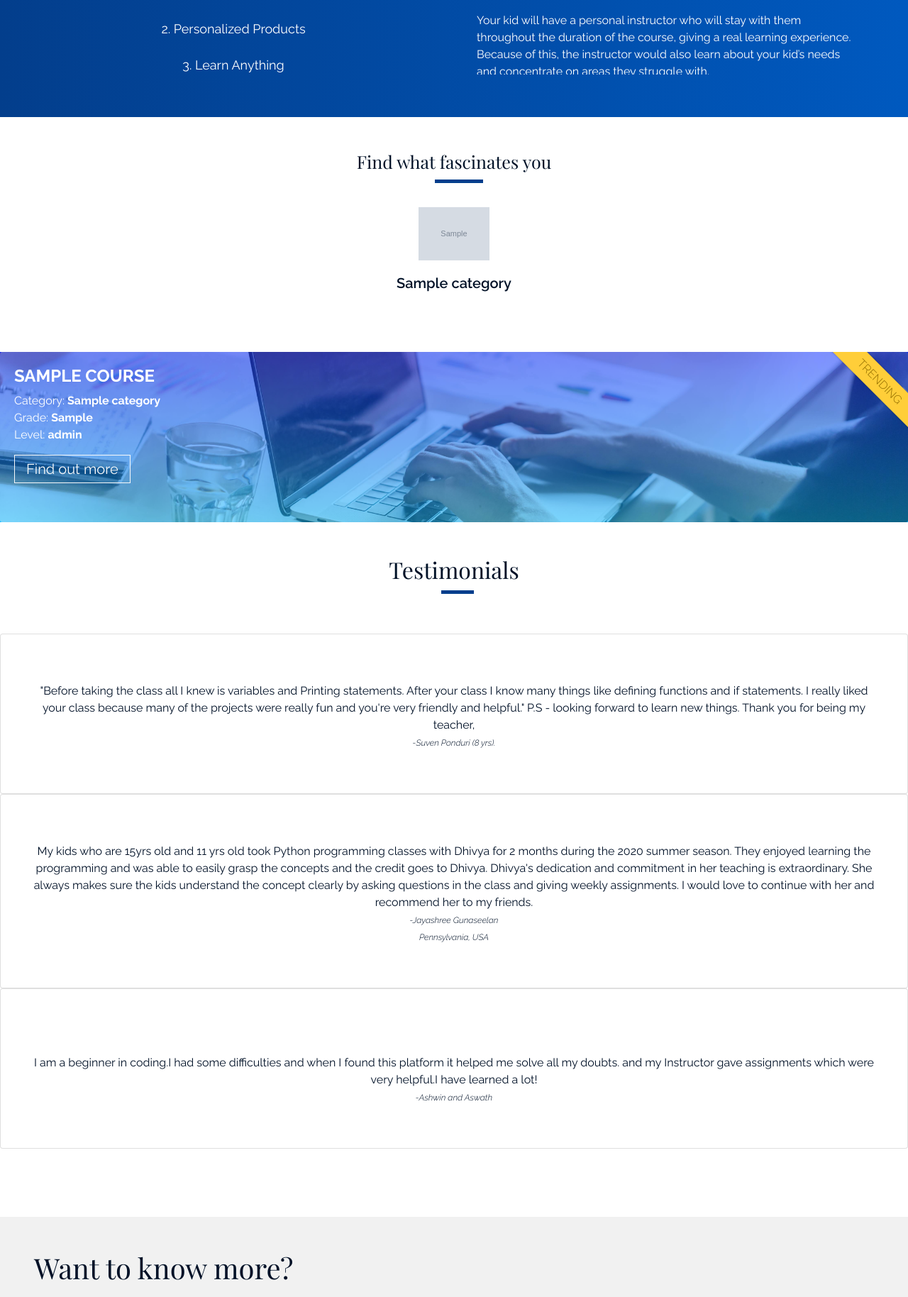
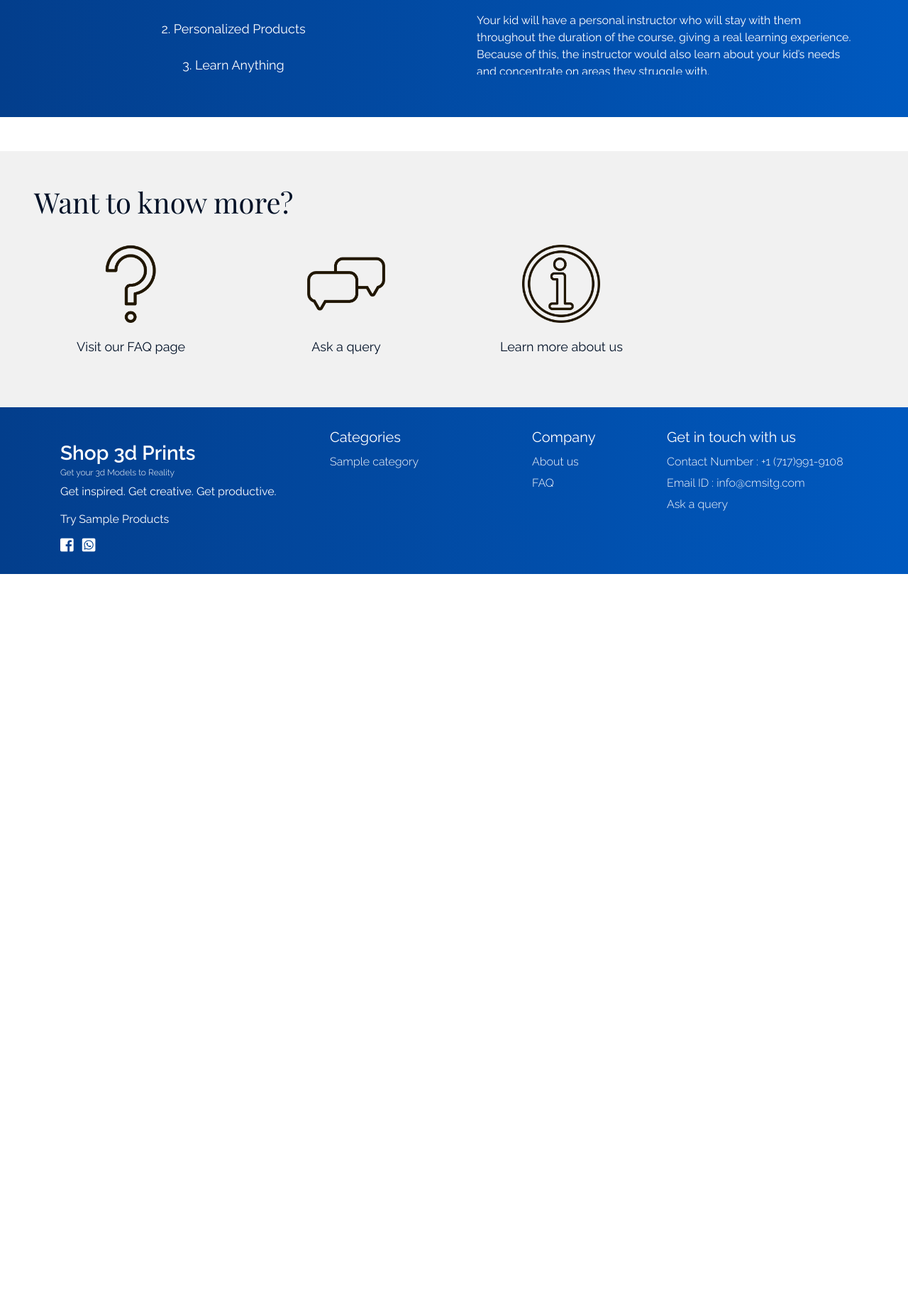
Before and after one commit to rsreevishal/Shop3DPrints, a Django app: template templates/landing/index.html in a window 1280 px wide. Shown: the part 704-2532 px from the top of the page at 71% size. After the commit the page ends 1513 px from the top, so only its background shows below. Run offline with Django 3.2, Linux system fonts and the light colour scheme; the template is opened without the code that fills it: most values are stand-ins (such as "Sample title", 1, 10 or a date in 2020); grey boxes marked "Sample" are stand-in pictures; parts of the project's set-up code (start-up, migrations or seed data) failed here and were passed over; some libraries are stand-ins or nearby versions.

Commit message:
Header Names Changed for all Pages

```diff
--- a/templates/landing/about-us.html
+++ b/templates/landing/about-us.html
@@ -2,7 +2,7 @@
 {% load static %}
 
 {% block head %}
-    <title>CMS Online Academy | About Us</title>
+    <title>Shop 3d Prints | About Us</title>
 {% endblock %}
 
 {% block landing-body %}
--- a/templates/landing/faq.html
+++ b/templates/landing/faq.html
@@ -2,7 +2,7 @@
 {% load static %}
 
 {% block head %}
-    <title>CMS Online Academy | FAQ</title>
+    <title>Shop 3d Prints | FAQ</title>
 {% endblock %}
 
 {% block landing-body %}
--- a/templates/landing/index.html
+++ b/templates/landing/index.html
@@ -108,48 +108,48 @@
         </div>
     </section>
 
-    <!-- FIND WHAT FASCINATES YOU -->
-    <section class="container mb-3 centered text-center">
-        <h1 class="head" style="font-size: 25px;">Find what fascinates you</h1>
-        <ul class="icon-text list-unstyled list-inline py-2">
-            {% for category in all_categories %}
-                <a href="{% url 'product-offered' category.id %}">
-                    <li class="list-inline-item text-center">
-                        {% if category.thumbnail %}
-                            <img src="{{ category.thumbnail.url }}" alt="course-img"><br>{{ category.name }}
-                        {% else %}
-                            <img src="{% static 'images/300.png' %}" alt="course-img">
-                        {% endif %}
-                    </li>
-                </a>
-            {% endfor %}
-        </ul>
-    </section>
+<!--    &lt;!&ndash; FIND WHAT FASCINATES YOU &ndash;&gt;-->
+<!--    <section class="container mb-3 centered text-center">-->
+<!--        <h1 class="head" style="font-size: 25px;">Find what fascinates you</h1>-->
+<!--        <ul class="icon-text list-unstyled list-inline py-2">-->
+<!--            {% for category in all_categories %}-->
+<!--                <a href="{% url 'product-offered' category.id %}">-->
+<!--                    <li class="list-inline-item text-center">-->
+<!--                        {% if category.thumbnail %}-->
+<!--                            <img src="{{ category.thumbnail.url }}" alt="course-img"><br>{{ category.name }}-->
+<!--                        {% else %}-->
+<!--                            <img src="{% static 'images/300.png' %}" alt="course-img">-->
+<!--                        {% endif %}-->
+<!--                    </li>-->
+<!--                </a>-->
+<!--            {% endfor %}-->
+<!--        </ul>-->
+<!--    </section>-->
 
 
 
-    <!-- TRENDING COURSES -->
-    <section class="card-group py-5">
-        {% for course in trending %}
-            <div class=" card trending-course" id="{% if forloop.counter0 %}pink{% else %}blue{% endif %}-trend"
-                 style="margin-bottom: 0px;">
-                <img src="{% static 'images/banner1.jpg' %}" class="card-img" alt="course-img">
-                <div class="card-img-overlay">
-                    <div class="ribbon-container">
-                        <div class="ribbon">trending</div>
-                    </div>
-                    <h5 class="text-white">{{ course.name }}</h5>
-                    <ul class="list-unstyled text-small text-white">
-                        <li>Category: <strong>{{ course.category.category }}</strong></li>
-                        <li>Grade: <strong>{{ course.get_grade_display }}</strong></li>
-                        <li>Level: <strong>{{ course.level }}</strong></li>
-                    </ul>
-                    <button type="button" class="btn btn-outline-light find-out-btn-light p-1 px-3">Find out more
-                    </button>
-                </div>
-            </div>
-        {% endfor %}
-    </section>
+<!--    &lt;!&ndash; TRENDING COURSES &ndash;&gt;-->
+<!--    <section class="card-group py-5">-->
+<!--        {% for course in trending %}-->
+<!--            <div class=" card trending-course" id="{% if forloop.counter0 %}pink{% else %}blue{% endif %}-trend"-->
+<!--                 style="margin-bottom: 0px;">-->
+<!--                <img src="{% static 'images/banner1.jpg' %}" class="card-img" alt="course-img">-->
+<!--                <div class="card-img-overlay">-->
+<!--                    <div class="ribbon-container">-->
+<!--                        <div class="ribbon">trending</div>-->
+<!--                    </div>-->
+<!--                    <h5 class="text-white">{{ course.name }}</h5>-->
+<!--                    <ul class="list-unstyled text-small text-white">-->
+<!--                        <li>Category: <strong>{{ course.category.category }}</strong></li>-->
+<!--                        <li>Grade: <strong>{{ course.get_grade_display }}</strong></li>-->
+<!--                        <li>Level: <strong>{{ course.level }}</strong></li>-->
+<!--                    </ul>-->
+<!--                    <button type="button" class="btn btn-outline-light find-out-btn-light p-1 px-3">Find out more-->
+<!--                    </button>-->
+<!--                </div>-->
+<!--            </div>-->
+<!--        {% endfor %}-->
+<!--    </section>-->
 
 
     <!-- FRESH COURSES -->
@@ -184,41 +184,41 @@
 
     <!-- TESTIMONIALS -->
 
-    <section class="testimonials pb-5 text-center centered">
-        <h1 class="head">Testimonials</h1>
-        <div id="carousel-test" class="carousel slide" data-ride="carousel" pause="hover">
-            <!-- <ol class="carousel-indicators">
-                <li data-target="#carousel-test" data-slide-to="0" class="active"></li>
-                <li data-target="#carousel-test" data-slide-to="1"></li>
-                <li data-target="#carousel-test" data-slide-to="2"></li>
-            </ol> -->
-            <div class="carousel-inner pt-5 pb-5">
-                <div class="carousel-item active" data-interval="5000">
-                    <center>
-                        <div class="items">
-                            <div class="card">
-                                <div class="card-body"><p class="p-4 text-small-bold">
-                                    <br>
-                                    "Before taking the class all I knew is variables and Printing statements. After your class I know many things like defining functions and if statements. I really liked your class because many of the projects were really fun and you're very friendly and helpful."
-                                    P.S - looking forward to learn new things.
-                                    Thank you for being my teacher,
-                                    <br><em class="text-tiny">-Suven Ponduri (8 yrs).</em></p>
-                                </div>
-<!--                                 <img src="{% static 'images/test1.jpg' %}"/> -->
-                            </div>
-                            <div class="card">
-                                <div class="card-body"><p class="p-4 text-small-bold"><br>My kids who are 15yrs old and 11 yrs old took Python programming classes with Dhivya for 2 months during the 2020 summer season. They enjoyed learning the programming and was able to easily grasp the concepts and the credit goes to Dhivya.
- Dhivya's  dedication and commitment in her teaching is extraordinary. She  always makes sure the kids understand the concept clearly  by asking questions in the class and giving weekly assignments. I would love to continue with her and recommend her to my friends.<br><em class="text-tiny">-Jayashree Gunaseelan<br>Pennsylvania, USA</em></p></div>
-<!--                                 <img src="{% static 'images/test2.jpg' %}"/> -->
-                            </div>
-                            <div class="card">
-                                <div class="card-body"><p class="p-4 text-small-bold"><br><br>I am a beginner in coding.I had some difficulties and when I found this platform it helped me solve all my doubts.
-and my Instructor gave assignments which were very helpful.I have learned a lot!<br><em class="text-tiny">-Ashwin and Aswath</em></p></div>
-<!--                                 <img src="{% static 'images/test3.jpg' %}"/> -->
-                            </div>
-                        </div>
-                    </center>
-                </div>
+<!--    <section class="testimonials pb-5 text-center centered">-->
+<!--        <h1 class="head">Testimonials</h1>-->
+<!--        <div id="carousel-test" class="carousel slide" data-ride="carousel" pause="hover">-->
+<!--            &lt;!&ndash; <ol class="carousel-indicators">-->
+<!--                <li data-target="#carousel-test" data-slide-to="0" class="active"></li>-->
+<!--                <li data-target="#carousel-test" data-slide-to="1"></li>-->
+<!--                <li data-target="#carousel-test" data-slide-to="2"></li>-->
+<!--            </ol> &ndash;&gt;-->
+<!--            <div class="carousel-inner pt-5 pb-5">-->
+<!--                <div class="carousel-item active" data-interval="5000">-->
+<!--                    <center>-->
+<!--                        <div class="items">-->
+<!--                            <div class="card">-->
+<!--                                <div class="card-body"><p class="p-4 text-small-bold">-->
+<!--                                    <br>-->
+<!--                                    "Before taking the class all I knew is variables and Printing statements. After your class I know many things like defining functions and if statements. I really liked your class because many of the projects were really fun and you're very friendly and helpful."-->
+<!--                                    P.S - looking forward to learn new things.-->
+<!--                                    Thank you for being my teacher,-->
+<!--                                    <br><em class="text-tiny">-Suven Ponduri (8 yrs).</em></p>-->
+<!--                                </div>-->
+<!--&lt;!&ndash;                                 <img src="{% static 'images/test1.jpg' %}"/> &ndash;&gt;-->
+<!--                            </div>-->
+<!--                            <div class="card">-->
+<!--                                <div class="card-body"><p class="p-4 text-small-bold"><br>My kids who are 15yrs old and 11 yrs old took Python programming classes with Dhivya for 2 months during the 2020 summer season. They enjoyed learning the programming and was able to easily grasp the concepts and the credit goes to Dhivya.-->
+<!-- Dhivya's  dedication and commitment in her teaching is extraordinary. She  always makes sure the kids understand the concept clearly  by asking questions in the class and giving weekly assignments. I would love to continue with her and recommend her to my friends.<br><em class="text-tiny">-Jayashree Gunaseelan<br>Pennsylvania, USA</em></p></div>-->
+<!--&lt;!&ndash;                                 <img src="{% static 'images/test2.jpg' %}"/> &ndash;&gt;-->
+<!--                            </div>-->
+<!--                            <div class="card">-->
+<!--                                <div class="card-body"><p class="p-4 text-small-bold"><br><br>I am a beginner in coding.I had some difficulties and when I found this platform it helped me solve all my doubts.-->
+<!--and my Instructor gave assignments which were very helpful.I have learned a lot!<br><em class="text-tiny">-Ashwin and Aswath</em></p></div>-->
+<!--&lt;!&ndash;                                 <img src="{% static 'images/test3.jpg' %}"/> &ndash;&gt;-->
+<!--                            </div>-->
+<!--                        </div>-->
+<!--                    </center>-->
+<!--                </div>-->
 <!--                 <div class="carousel-item " data-interval="5000">
                     <center>
                         <div class="d-block w-100">
@@ -273,8 +273,8 @@ and my Instructor gave assignments which were very helpful.I have learned a lot!
                     <span class="carousel-control-next-icon" aria-hidden="true"></span>
                     <span class="sr-only">Next</span>
                 </a> -->
-            </div>
-    </section>
+<!--            </div>-->
+<!--    </section>-->
 
     <!-- WANT TO KNOW MORE -->
     <section class="px-5 py-5 know">
--- a/templates/landing/product-category.html
+++ b/templates/landing/product-category.html
@@ -2,7 +2,7 @@
 {% load static %}
 
 {% block head %}
-    <title>CMS Online Academy | Courses Category</title>
+    <title>Shop 3d Prints| Courses Category</title>
 {% endblock %}
 
 {% block landing-body %}
--- a/templates/landing/product-details.html
+++ b/templates/landing/product-details.html
@@ -4,7 +4,7 @@
 {% load api_extras %}
 
 {% block head %}
-    <title>CMS Online Academy | Course Details</title>
+    <title>Shop 3d Prints | Course Details</title>
     <link rel="stylesheet" href="{% static 'styles/course-details.css' %}">
 {% endblock %}
 
--- a/templates/landing/product-offered.html
+++ b/templates/landing/product-offered.html
@@ -2,7 +2,7 @@
 {% load static %}
 
 {% block head %}
-    <title>CMS Online Academy | Courses Offered</title>
+    <title>Shop 3d Prints | Courses Offered</title>
 {% endblock %}
 
 {% block landing-body %}
--- a/templates/landing/reg-form.html
+++ b/templates/landing/reg-form.html
@@ -3,7 +3,7 @@
 {% load api_extras %}
 
 {% block head %}
-    <title>CMS Online Academy | Apply</title>
+    <title>Shop 3d Prints| Apply</title>
 
     <style type="text/css">
         ul {
--- a/templates/service_provider/orders.html
+++ b/templates/service_provider/orders.html
@@ -3,7 +3,7 @@
 {% load api_extras %}
 
 {% block instructor-head %}
-    <title>CMS Online Academy | Courses</title>
+    <title>Shop 3d Prints | Products</title>
 {% endblock %}
 
 {% block instructor-body %}
--- a/templates/service_provider/profile.html
+++ b/templates/service_provider/profile.html
@@ -3,7 +3,7 @@
 {% load api_extras %}
 
 {% block instructor-head %}
-<title>CMS Online Academy | Instructor Profile</title>
+<title>Shop 3d Prints | Admin Profile</title>
 <style>
         .form {
   margin: auto;
```
